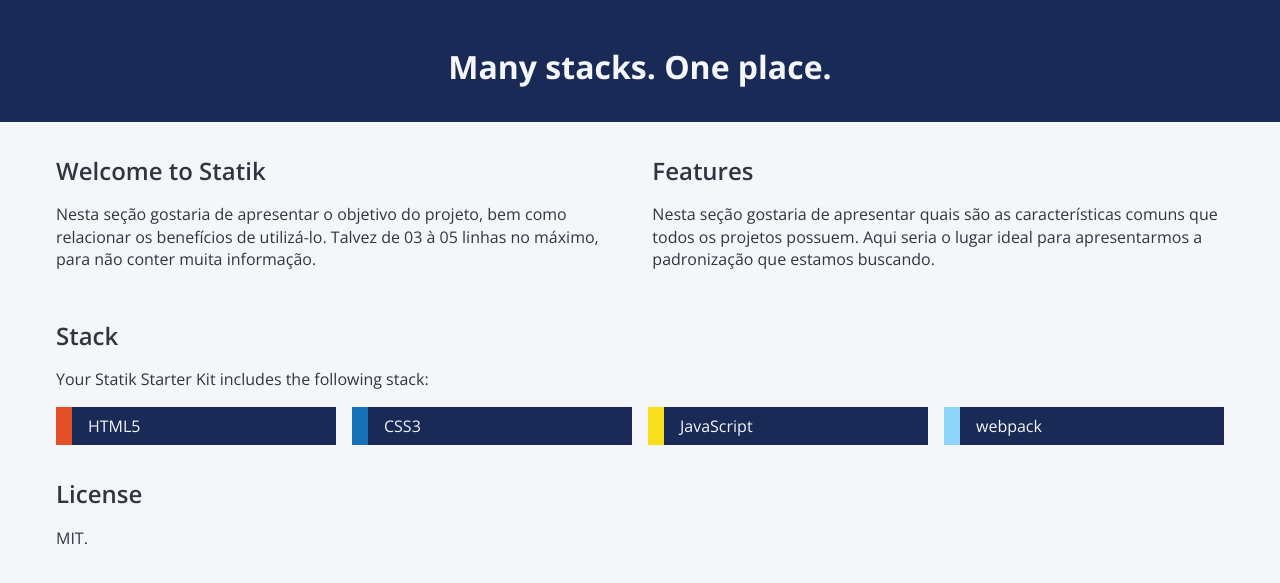
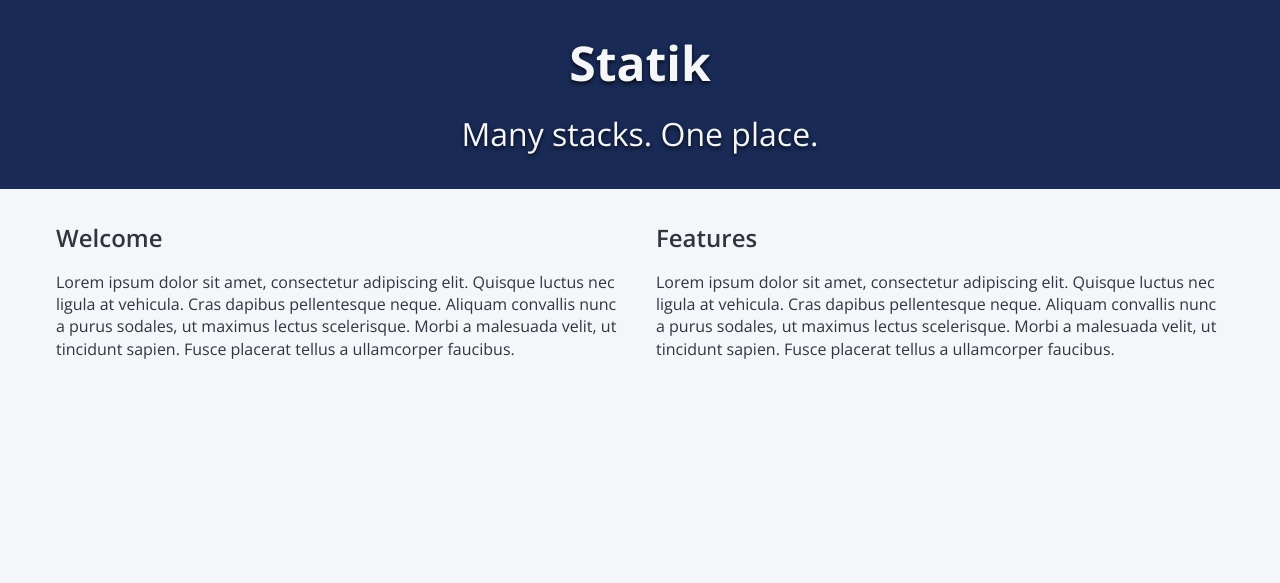
Before and after one commit to robertoachar/statik-starter-kit, a website: page src/index.html in a window 1280 px wide. Shown: the part 71-654 px from the top of the page. Drawn offline with nearby package versions, Linux system fonts and the light colour scheme.

Commit message:
update template

```diff
--- a/src/index.html
+++ b/src/index.html
@@ -59,39 +59,26 @@
     </nav>
 
     <div class="hero">
-      <h1>Many stacks. One place.</h1>
+      <h1>Statik</h1>
+      <p>Many stacks. One place.</p>
     </div>
   </header>
 
   <main class="main">
-    <section class="section section__welcome">
-      <h2>Welcome to Statik</h2>
-      <p>Nesta seção gostaria de apresentar o objetivo do projeto, bem como relacionar os benefícios de utilizá-lo. Talvez de
-        03 à 05 linhas no máximo, para não conter muita informação.
+    <section class="section">
+      <h2>Welcome</h2>
+      <p>Lorem ipsum dolor sit amet, consectetur adipiscing elit. Quisque luctus nec ligula at vehicula. Cras dapibus pellentesque
+        neque. Aliquam convallis nunc a purus sodales, ut maximus lectus scelerisque. Morbi a malesuada velit, ut tincidunt
+        sapien. Fusce placerat tellus a ullamcorper faucibus.
       </p>
     </section>
 
-    <section class="section section__features">
+    <section class="section">
       <h2>Features</h2>
-      <p>Nesta seção gostaria de apresentar quais são as características comuns que todos os projetos possuem. Aqui seria o
-        lugar ideal para apresentarmos a padronização que estamos buscando.
+      <p>Lorem ipsum dolor sit amet, consectetur adipiscing elit. Quisque luctus nec ligula at vehicula. Cras dapibus pellentesque
+        neque. Aliquam convallis nunc a purus sodales, ut maximus lectus scelerisque. Morbi a malesuada velit, ut tincidunt
+        sapien. Fusce placerat tellus a ullamcorper faucibus.
       </p>
-    </section>
-
-    <section class="section section__stack">
-      <h2>Stack</h2>
-      <p>Your Statik Starter Kit includes the following stack:</p>
-      <ul class="stack__list">
-        <li class="stack__html5">HTML5</li>
-        <li class="stack__css3">CSS3</li>
-        <li class="stack__javascript">JavaScript</li>
-        <li class="stack__webpack">webpack</li>
-      </ul>
-    </section>
-
-    <section class="section section__license">
-      <h2>License</h2>
-      <p>MIT.</p>
     </section>
   </main>
 </body>
--- a/src/styles/app.css
+++ b/src/styles/app.css
@@ -5,16 +5,9 @@
   --pico-void: #192a56;
   --rise-n-shine: #fbc531;
   --text-shadow: 0px 2px 4px rgba(0, 0, 0, 0.8);
-  --stack-html5: #e34f26;
-  --stack-css3: #1572b6;
-  --stack-javascript: #f7df1e;
-  --stack-webpack: #8dd6f9;
 }
 
-* {
-  box-sizing: border-box;
-}
-
+*,
 *::before,
 *::after {
   box-sizing: border-box;
@@ -31,8 +24,7 @@
 
 h1,
 h2,
-p,
-li {
+p {
   font-weight: 400;
   margin: 0;
   padding: 0;
@@ -100,42 +92,30 @@
 }
 
 .hero {
-  padding: 2rem;
+  padding: 1rem;
   text-align: center;
 }
 
 .hero h1 {
   color: var(--lynx-white);
+  font-size: 3rem;
+  font-weight: 700;
+  text-shadow: var(--text-shadow);
+}
+
+.hero p {
+  color: var(--lynx-white);
   font-size: 2rem;
-  font-weight: 700;
+  text-shadow: var(--text-shadow);
 }
 
 .main {
   display: grid;
   grid-gap: 2rem;
-  grid-template-areas:
-    'welcome features'
-    'stack stack'
-    'license license';
+  grid-template-columns: repeat(2, 1fr);
   margin: 0 auto;
   max-width: 1200px;
   padding: 2rem 1rem;
-}
-
-.section__welcome {
-  grid-area: welcome;
-}
-
-.section__features {
-  grid-area: features;
-}
-
-.section__stack {
-  grid-area: stack;
-}
-
-.section__license {
-  grid-area: license;
 }
 
 .section h2 {
@@ -143,54 +123,18 @@
   font-weight: 600;
 }
 
-.stack__list {
-  display: grid;
-  grid-gap: 1rem;
-  grid-template-columns: repeat(4, 1fr);
-  list-style: none;
-  margin: 0;
-  padding: 0;
-}
-
-.stack__list li {
-  background-color: var(--pico-void);
-  border-left: 1rem solid red;
-  color: var(--lynx-white);
-  padding: 0.5rem 1rem;
-}
-
-.stack__html5 {
-  border-left-color: var(--stack-html5) !important;
-}
-
-.stack__css3 {
-  border-left-color: var(--stack-css3) !important;
-}
-
-.stack__javascript {
-  border-left-color: var(--stack-javascript) !important;
-}
-
-.stack__webpack {
-  border-left-color: var(--stack-webpack) !important;
-}
-
 @media (max-width: 768px) {
   .main {
-    grid-template-areas:
-      'welcome'
-      'features'
-      'stack'
-      'license';
-  }
-
-  .stack__list {
-    grid-template-columns: repeat(2, 1fr);
+    grid-template-columns: repeat(1, 1fr);
   }
 }
 
 @media (max-width: 576px) {
-  .stack__list {
-    grid-template-columns: repeat(1, 1fr);
+  .hero h1 {
+    font-size: 2.5rem;
+  }
+
+  .hero p {
+    font-size: 1.5rem;
   }
 }
```
